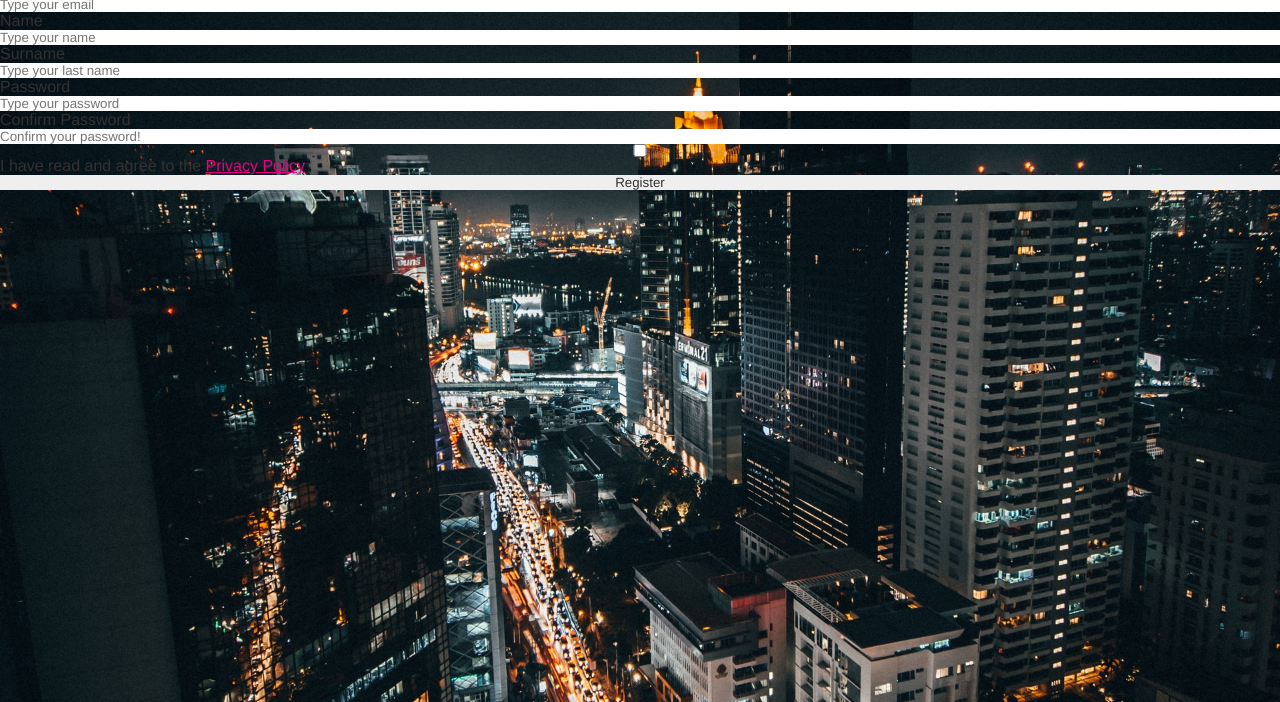
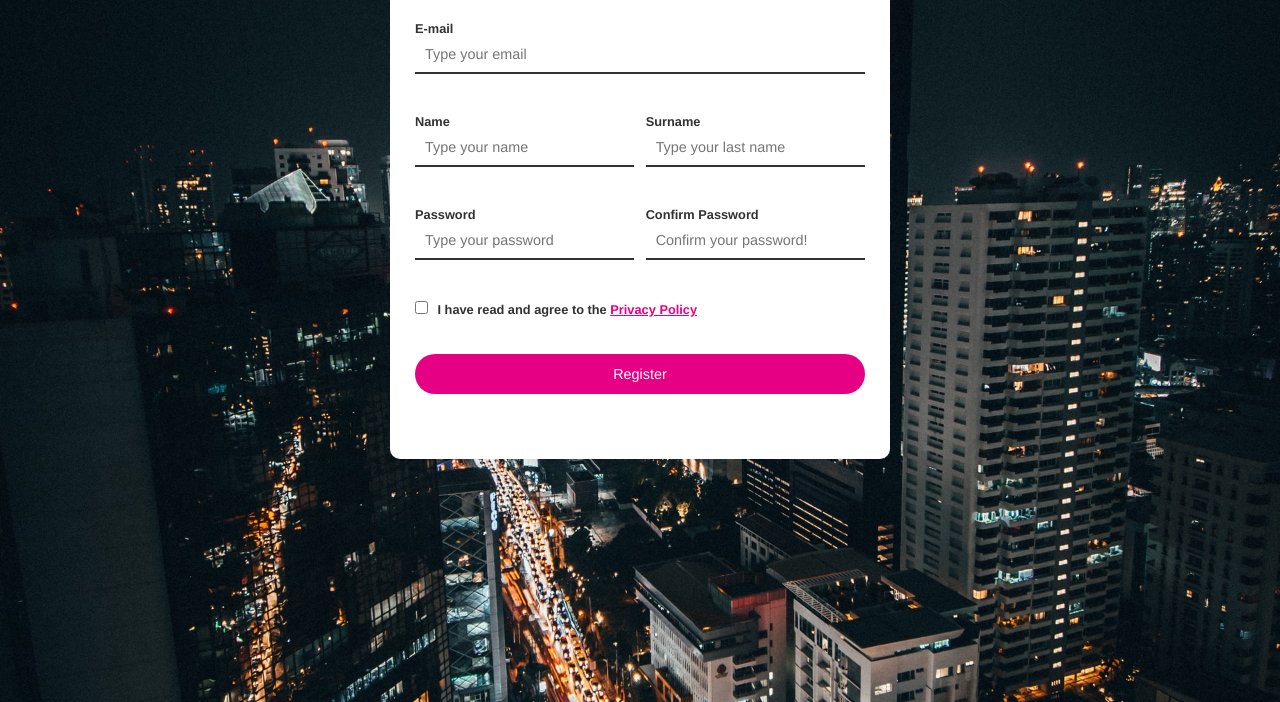
Before and after one commit to ruandias/registerForm, a plain HTML site: page index.html in a window 1280 px wide. Shown: the part 98-800 px from the top of the page. Drawn offline with Linux system fonts and the light colour scheme.

Commit message:
ref(form): styling form

```diff
--- a/css/style.css
+++ b/css/style.css
@@ -28,3 +28,73 @@ body {
   background-size: cover;
   background-position-y: -500px;
 }
+
+/* form */
+#main-container {
+  width: 500px;
+  margin-left: auto;
+  margin-right: auto;
+  background-color: #fff;
+  border-radius: 10px;
+  padding: 25px;
+}
+
+#main-container h1 {
+  text-align: center;
+  margin-bottom: 25px;
+  font-size: 1.6rem;
+}
+
+form {
+  display: flex;
+  flex-wrap: wrap;
+  justify-content: space-between;
+}
+
+.full-box {
+  flex: 1 1 100%;
+  position: relative;
+}
+
+.half-box {
+  flex: 1 1 45%;
+  position: relative;
+}
+
+.spacing {
+  margin-right: 2.5%;
+}
+
+label {
+  font-weight: bold;
+  font-size: .8rem;
+}
+
+input {
+  border-bottom: 2px solid #323232;
+  padding: 10px;
+  font-size: .9rem;
+  margin-bottom: 40px;
+}
+
+input:focus {
+  border-color: #E60084;
+}
+
+input[type="submit"] {
+  background-color: #E60084;
+  color: #fff;
+  border: none;
+  border-radius: 20px;
+  height: 40px;
+  cursor: pointer;
+}
+
+#agreement {
+  margin-right: 5px;
+}
+
+#agreement, #agreement-label {
+  display: inline-block;
+  width: auto;
+}
--- a/index.html
+++ b/index.html
@@ -14,7 +14,7 @@
         <label for="email">E-mail</label>
         <input type="email" name="email" id="email" placeholder="Type your email">
       </div>
-      <div class="half-box">
+      <div class="half-box spacing">
         <label for="name">Name</label>
         <input type="text" name="name" id="name" placeholder="Type your name">
       </div>
@@ -22,7 +22,7 @@
         <label for="lastname">Surname</label>
         <input type="text" name="lastname" id="lastname" placeholder="Type your last name">
       </div>
-      <div class="half-box">
+      <div class="half-box spacing">
         <label for="password">Password</label>
         <input type="password" name="password" id="password" placeholder="Type your password">
       </div>
```
